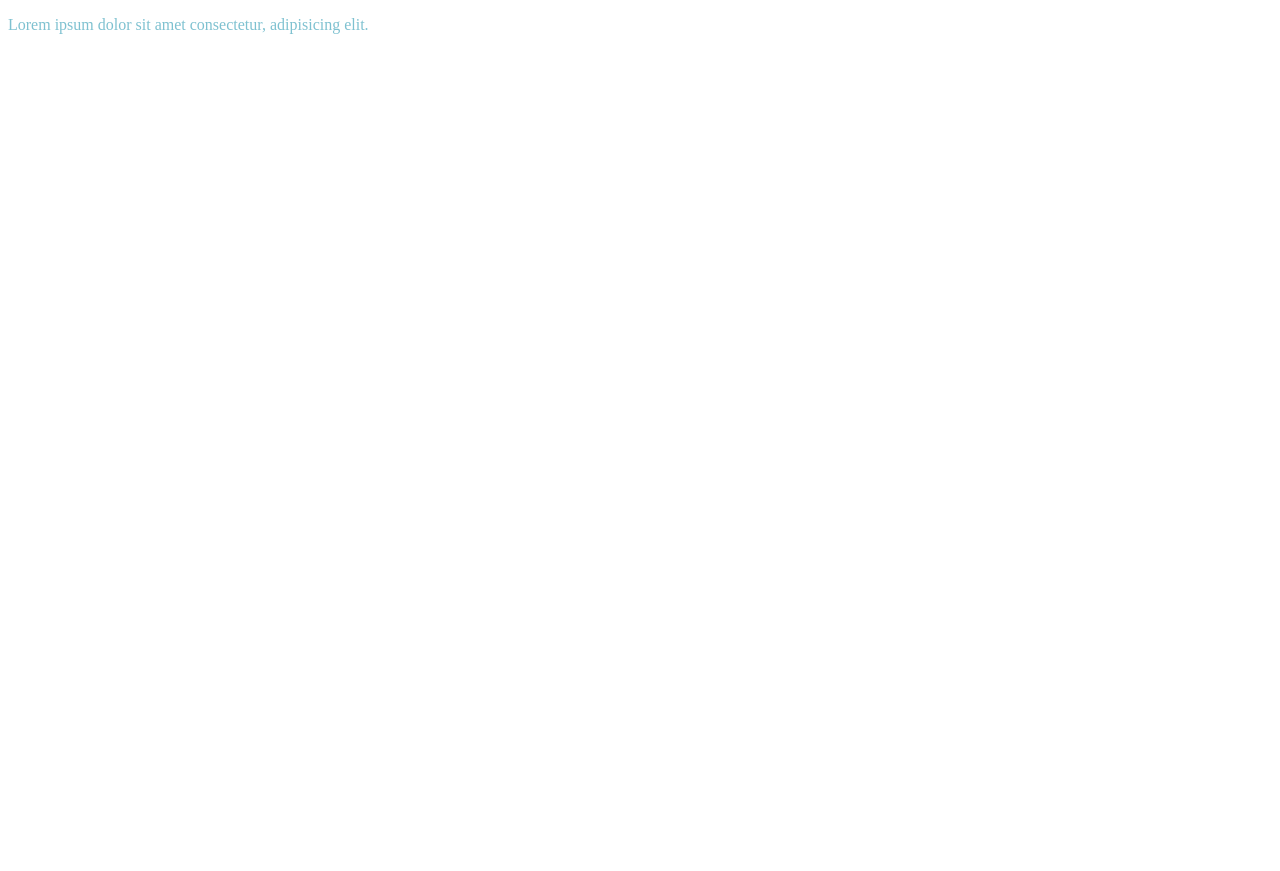
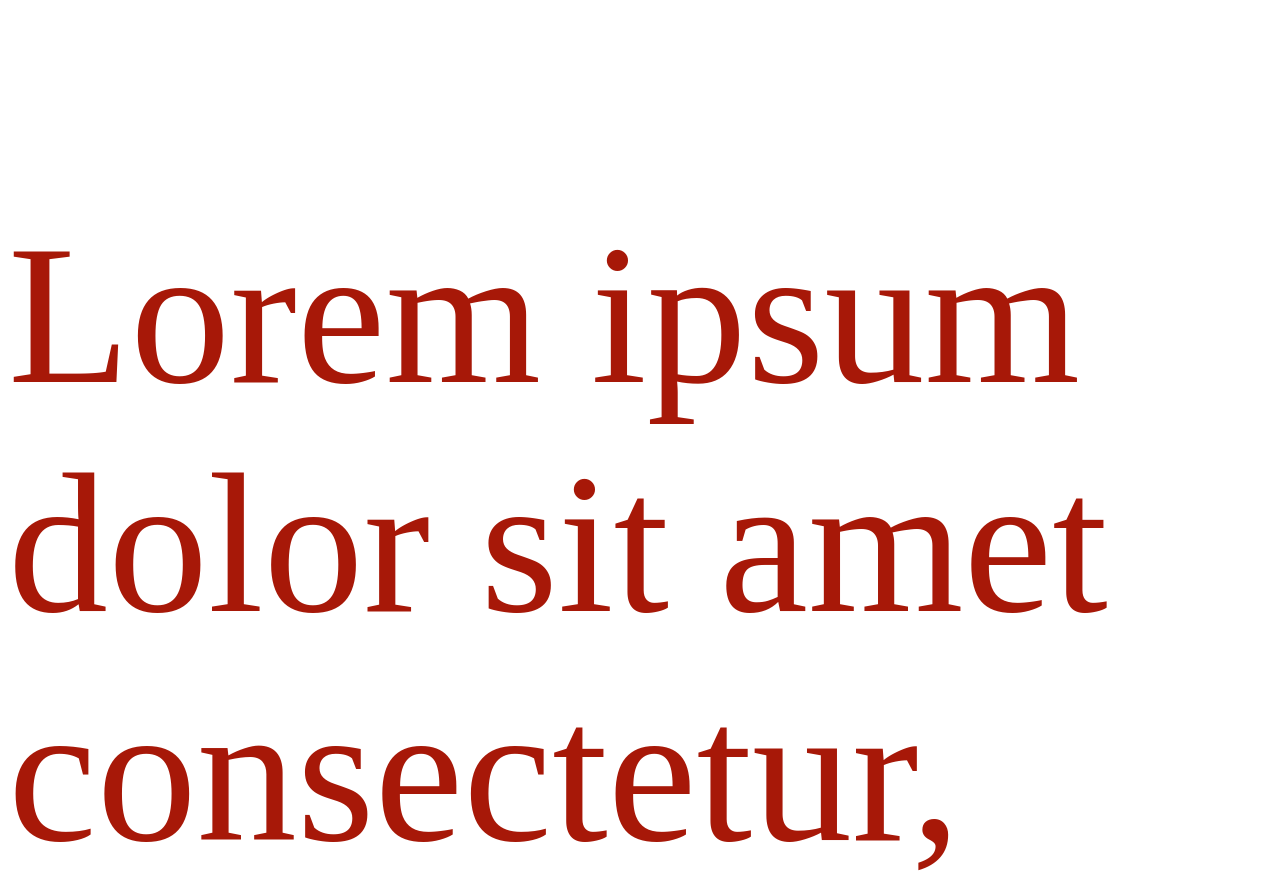
Before and after one commit to liudaOz/html-css-project231130, a plain HTML site: page index.html in a window 1280 px wide. Shown: the top 871 px of the page. Before the commit the page ends 800 px from the top, so only its background shows below. Drawn offline with Linux system fonts and the light colour scheme.

Commit message:
added size

```diff
--- a/index.html
+++ b/index.html
@@ -7,7 +7,13 @@
 
     <style>
         p{
-            color: rgba(28, 146, 173, 0.567);
+            /* color: grey;  -- word */
+            /* color: rgb(23, 123, 100);  -rgb */
+            /* color: rgba(23, 123, 100, 0);  -rgb + alfa channal  from 0 to 1 example 0.567*/
+            /* hex-code */
+            color: #a71808;
+           /* font-size: 200pt; --typografic punkts*/
+           font-size: 200px;
         }
     </style>
 
```
